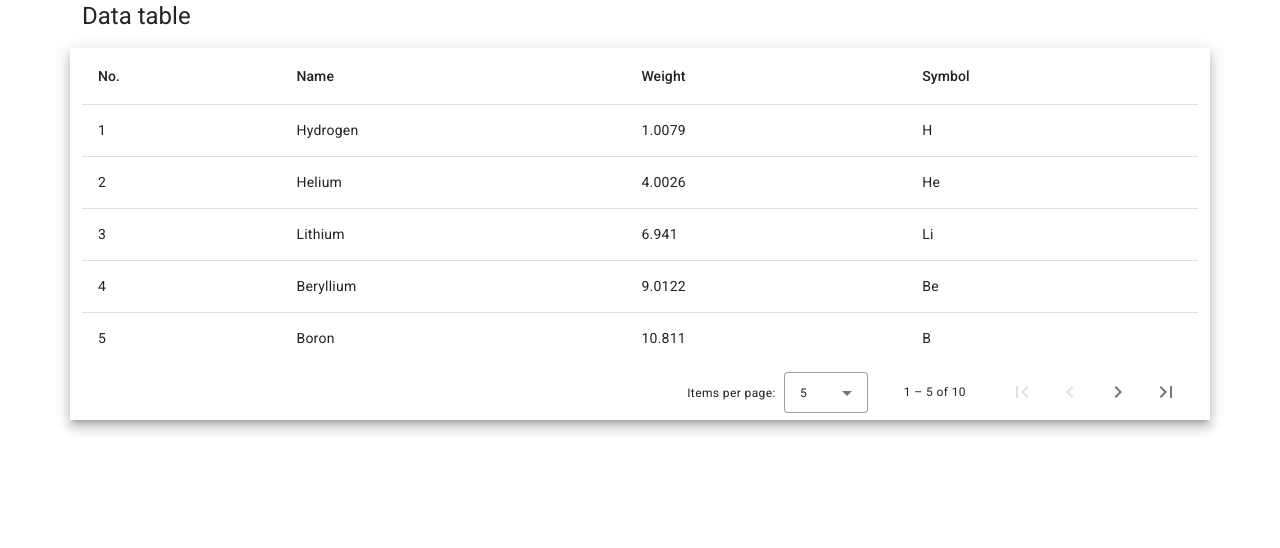
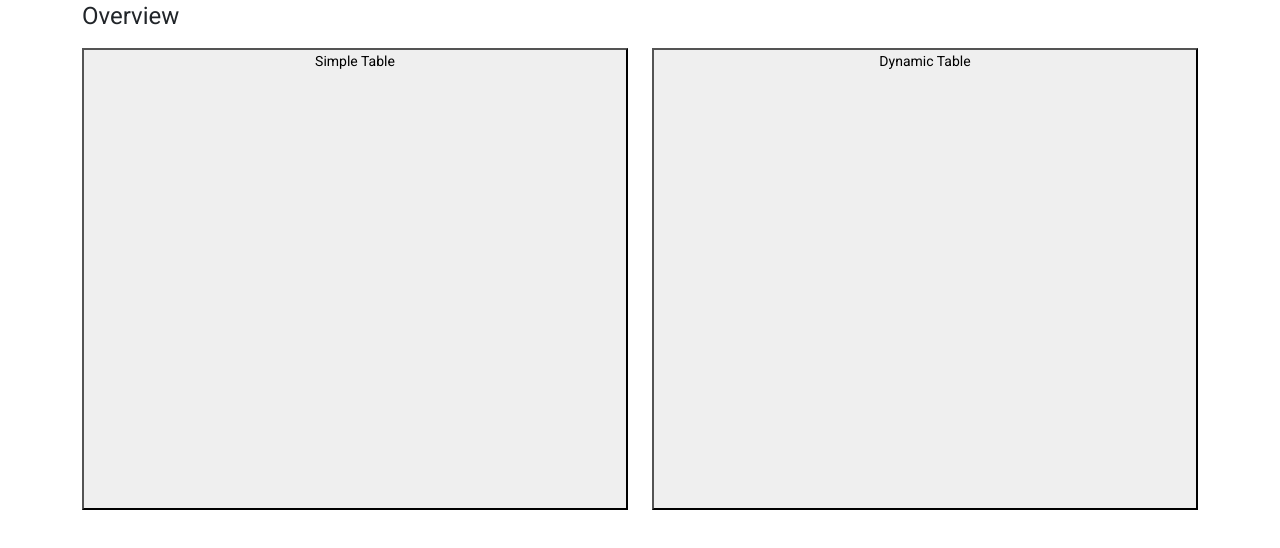
Before and after one commit to lwendii/angular-tables, an Angular app: page /home in a window 1280 px wide. Shown: the top 548 px of the page. Built offline with nearby package versions, Linux system fonts and the light colour scheme.

Commit message:
added simple table, modified overview

```diff
--- a/src/app/_shared/material/material.module.ts
+++ b/src/app/_shared/material/material.module.ts
@@ -90,7 +90,8 @@ import { MatPaginatorModule } from '@angular/material/paginator';
         MatTooltipModule,
         MatTableModule,
         MatPaginatorModule,
-        MatSortModule
+        MatSortModule,
+        MatCardModule
     ],
     providers: [
         MatDatepickerModule,
--- a/src/app/app-routing.module.ts
+++ b/src/app/app-routing.module.ts
@@ -2,10 +2,12 @@ import { NgModule } from '@angular/core';
 import { RouterModule, Routes } from '@angular/router';
 import { DynamicTableComponent } from './dynamic-table/dynamic-table.component';
 import { OverviewComponent } from './overview/overview.component';
+import { SimpleTableComponent } from './simple-table/simple-table.component';
 
 const routes: Routes = [
   { path: "", pathMatch: "full", redirectTo: "home" },
   { path: "home", component: OverviewComponent },
+  { path: "simple", component: SimpleTableComponent },
   { path: "dynamic", component: DynamicTableComponent },
 ];
 
--- a/src/app/app.module.ts
+++ b/src/app/app.module.ts
@@ -7,12 +7,14 @@ import { OverviewComponent } from './overview/overview.component';
 import { BrowserAnimationsModule } from '@angular/platform-browser/animations';
 import { MaterialModule } from './_shared/material/material.module';
 import { DynamicTableComponent } from './dynamic-table/dynamic-table.component';
+import { SimpleTableComponent } from './simple-table/simple-table.component';
 
 @NgModule({
   declarations: [
     AppComponent,
     OverviewComponent,
-    DynamicTableComponent
+    DynamicTableComponent,
+    SimpleTableComponent
   ],
   imports: [
     BrowserModule,
--- a/src/app/overview/overview.component.html
+++ b/src/app/overview/overview.component.html
@@ -1,32 +1,33 @@
 <div class="container">
     <div class="row">
         <div class="col">
-            <h1>Data table</h1>
+            <h1>Overview</h1>
         </div>
     </div>
 
-    <div class="row">
-        <div class="col mat-elevation-z8 demo-table">
-
-            <table mat-table [dataSource]="dataSource" >
-                <ng-container *ngFor="let column of columns" [matColumnDef]="column.columnDef">
-                    <th mat-header-cell *matHeaderCellDef>
-                        {{column.header}}
-                    </th>
-                    <td mat-cell *matCellDef="let row">
-                        {{column.cell(row)}}
-                    </td>
-                </ng-container>
-
-                <tr mat-header-row *matHeaderRowDef="displayedColumns"></tr>
-                <tr mat-row *matRowDef="let row; columns: displayedColumns;"></tr>
-            </table>
-
-            <mat-paginator [pageSizeOptions]="[5, 10, 20]"
-                            showFirstLastButtons
-                            aria-label="Select page">
-            </mat-paginator>
-
+    <div class="row justify-content-between">
+        <div class="col">
+            <button class="box" (click)="navigateToSimpleTable()">Simple Table</button>
+            <!-- <mat-card>
+                <mat-card-header>
+                    <mat-card-title>Shiba Inu</mat-card-title>
+                    <mat-card-subtitle>Dog Breed</mat-card-subtitle>
+                </mat-card-header>
+                <mat-card-content>
+                    <p>
+                        The Shiba Inu is the smallest of the six original and distinct spitz breeds of dog from Japan.
+                        A small, agile dog that copes very well with mountainous terrain, the Shiba Inu was originally
+                        bred for hunting.
+                    </p>
+                    <mat-card-actions>
+                        <button mat-button>LIKE</button>
+                        <button mat-button>SHARE</button>
+                    </mat-card-actions>
+                </mat-card-content>
+            </mat-card> -->
+        </div>
+        <div class="col">
+            <button class="box" (click)="navigateToDynamicTable()">Dynamic Table</button>
         </div>
     </div>
 </div>
--- a/src/app/overview/overview.component.scss
+++ b/src/app/overview/overview.component.scss
@@ -0,0 +1,6 @@
+.box {
+    width: 100%;
+    padding-bottom: 80%;
+    // position: relative;
+    // border-color: #2980b9;
+  }
--- a/src/app/overview/overview.component.ts
+++ b/src/app/overview/overview.component.ts
@@ -1,61 +1,23 @@
-import { AfterViewInit, Component, ViewChild } from '@angular/core';
-import { MatPaginator } from '@angular/material/paginator';
-import { MatTableDataSource } from '@angular/material/table';
-
-export interface PeriodicElement {
-  name: string;
-  position: number;
-  weight: number;
-  symbol: string;
-}
-
-const ELEMENT_DATA: PeriodicElement[] = [
-  {position: 1, name: 'Hydrogen', weight: 1.0079, symbol: 'H'},
-  {position: 2, name: 'Helium', weight: 4.0026, symbol: 'He'},
-  {position: 3, name: 'Lithium', weight: 6.941, symbol: 'Li'},
-  {position: 4, name: 'Beryllium', weight: 9.0122, symbol: 'Be'},
-  {position: 5, name: 'Boron', weight: 10.811, symbol: 'B'},
-  {position: 6, name: 'Carbon', weight: 12.0107, symbol: 'C'},
-  {position: 7, name: 'Nitrogen', weight: 14.0067, symbol: 'N'},
-  {position: 8, name: 'Oxygen', weight: 15.9994, symbol: 'O'},
-  {position: 9, name: 'Fluorine', weight: 18.9984, symbol: 'F'},
-  {position: 10, name: 'Neon', weight: 20.1797, symbol: 'Ne'},
-];
+import { Component } from "@angular/core";
+import { Router } from "@angular/router";
 
 @Component({
   selector: 'app-overview',
   templateUrl: './overview.component.html',
   styleUrls: ['./overview.component.scss']
 })
-export class OverviewComponent implements AfterViewInit {
-  @ViewChild(MatPaginator) paginator!: MatPaginator;
+export class OverviewComponent {
 
-  columns = [
-    {
-      columnDef: 'position',
-      header: 'No.',
-      cell: (element: PeriodicElement) => `${element.position}`,
-    },
-    {
-      columnDef: 'name',
-      header: 'Name',
-      cell: (element: PeriodicElement) => `${element.name}`,
-    },
-    {
-      columnDef: 'weight',
-      header: 'Weight',
-      cell: (element: PeriodicElement) => `${element.weight}`,
-    },
-    {
-      columnDef: 'symbol',
-      header: 'Symbol',
-      cell: (element: PeriodicElement) => `${element.symbol}`,
-    },
-  ];
-  dataSource = new MatTableDataSource<PeriodicElement>(ELEMENT_DATA);
-  displayedColumns = this.columns.map(c => c.columnDef);
+  constructor(private router: Router) {}
 
-  ngAfterViewInit() {
-    this.dataSource.paginator = this.paginator;
+  ngOnInit() {
+
+  }
+
+  navigateToSimpleTable() {
+    this.router.navigate(['/simple']);
+  }
+  navigateToDynamicTable() {
+    this.router.navigate(['/dynamic']);
   }
 }
--- /dev/null
+++ b/src/app/simple-table/simple-table.component.html
@@ -0,0 +1,32 @@
+<div class="container">
+    <div class="row">
+        <div class="col">
+            <h1>Data table</h1>
+        </div>
+    </div>
+
+    <div class="row">
+        <div class="col mat-elevation-z8 demo-table">
+
+            <table mat-table [dataSource]="dataSource" >
+                <ng-container *ngFor="let column of columns" [matColumnDef]="column.columnDef">
+                    <th mat-header-cell *matHeaderCellDef>
+                        {{column.header}}
+                    </th>
+                    <td mat-cell *matCellDef="let row">
+                        {{column.cell(row)}}
+                    </td>
+                </ng-container>
+
+                <tr mat-header-row *matHeaderRowDef="displayedColumns"></tr>
+                <tr mat-row *matRowDef="let row; columns: displayedColumns;"></tr>
+            </table>
+
+            <mat-paginator [pageSizeOptions]="[5, 10, 20]"
+                            showFirstLastButtons
+                            aria-label="Select page">
+            </mat-paginator>
+
+        </div>
+    </div>
+</div>
--- /dev/null
+++ b/src/app/simple-table/simple-table.component.ts
@@ -0,0 +1,61 @@
+import { AfterViewInit, Component, ViewChild } from '@angular/core';
+import { MatPaginator } from '@angular/material/paginator';
+import { MatTableDataSource } from '@angular/material/table';
+
+export interface PeriodicElement {
+  name: string;
+  position: number;
+  weight: number;
+  symbol: string;
+}
+
+const ELEMENT_DATA: PeriodicElement[] = [
+  {position: 1, name: 'Hydrogen', weight: 1.0079, symbol: 'H'},
+  {position: 2, name: 'Helium', weight: 4.0026, symbol: 'He'},
+  {position: 3, name: 'Lithium', weight: 6.941, symbol: 'Li'},
+  {position: 4, name: 'Beryllium', weight: 9.0122, symbol: 'Be'},
+  {position: 5, name: 'Boron', weight: 10.811, symbol: 'B'},
+  {position: 6, name: 'Carbon', weight: 12.0107, symbol: 'C'},
+  {position: 7, name: 'Nitrogen', weight: 14.0067, symbol: 'N'},
+  {position: 8, name: 'Oxygen', weight: 15.9994, symbol: 'O'},
+  {position: 9, name: 'Fluorine', weight: 18.9984, symbol: 'F'},
+  {position: 10, name: 'Neon', weight: 20.1797, symbol: 'Ne'},
+];
+
+@Component({
+  selector: 'app-simple-table',
+  templateUrl: './simple-table.component.html',
+  styleUrls: ['./simple-table.component.scss']
+})
+export class SimpleTableComponent implements AfterViewInit {
+  @ViewChild(MatPaginator) paginator!: MatPaginator;
+
+  columns = [
+    {
+      columnDef: 'position',
+      header: 'No.',
+      cell: (element: PeriodicElement) => `${element.position}`,
+    },
+    {
+      columnDef: 'name',
+      header: 'Name',
+      cell: (element: PeriodicElement) => `${element.name}`,
+    },
+    {
+      columnDef: 'weight',
+      header: 'Weight',
+      cell: (element: PeriodicElement) => `${element.weight}`,
+    },
+    {
+      columnDef: 'symbol',
+      header: 'Symbol',
+      cell: (element: PeriodicElement) => `${element.symbol}`,
+    },
+  ];
+  dataSource = new MatTableDataSource<PeriodicElement>(ELEMENT_DATA);
+  displayedColumns = this.columns.map(c => c.columnDef);
+
+  ngAfterViewInit() {
+    this.dataSource.paginator = this.paginator;
+  }
+}
```
Also changed, not shown: src/app/simple-table/simple-table.component.scss (added), 1 other file (tests, documents, lock files or other folders).
